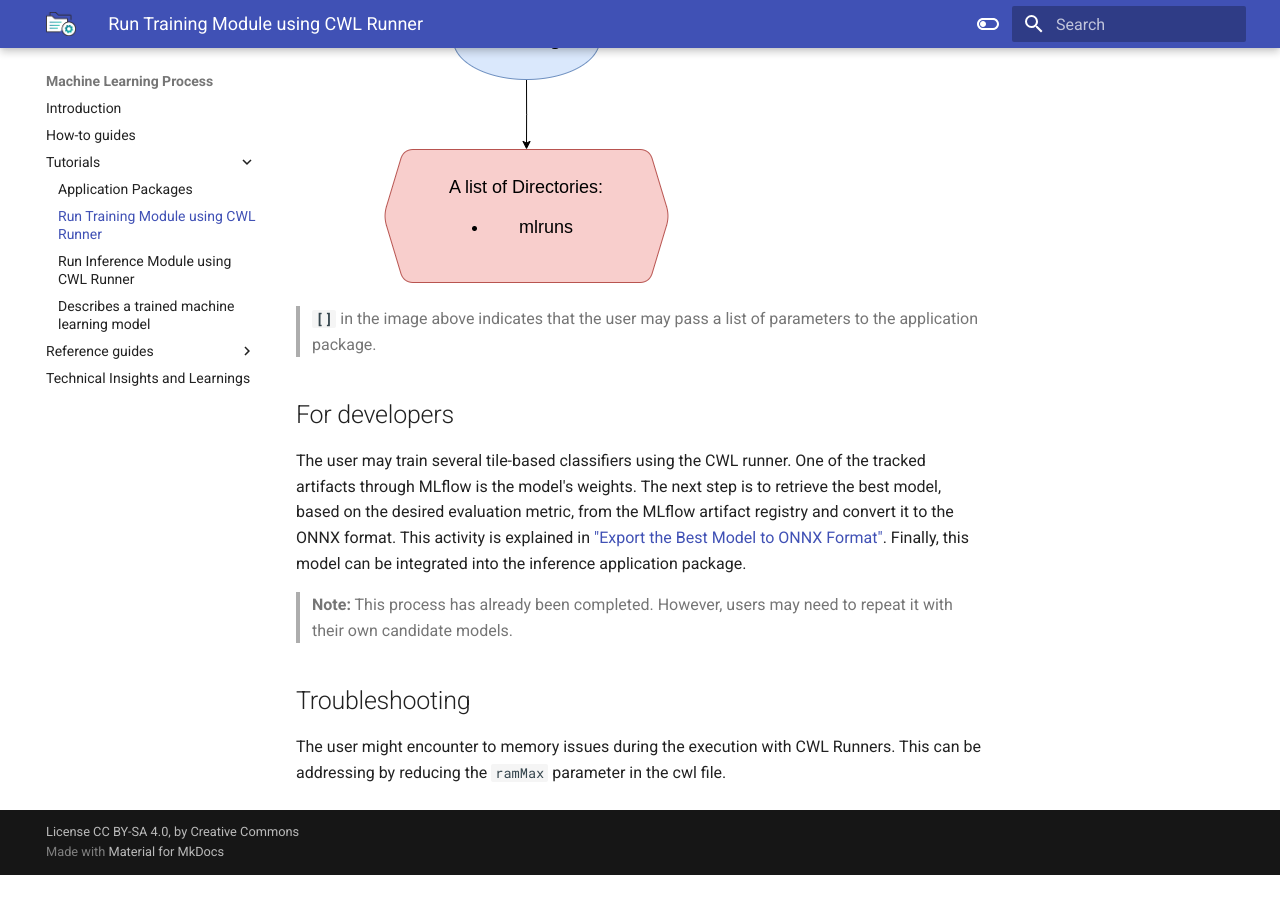
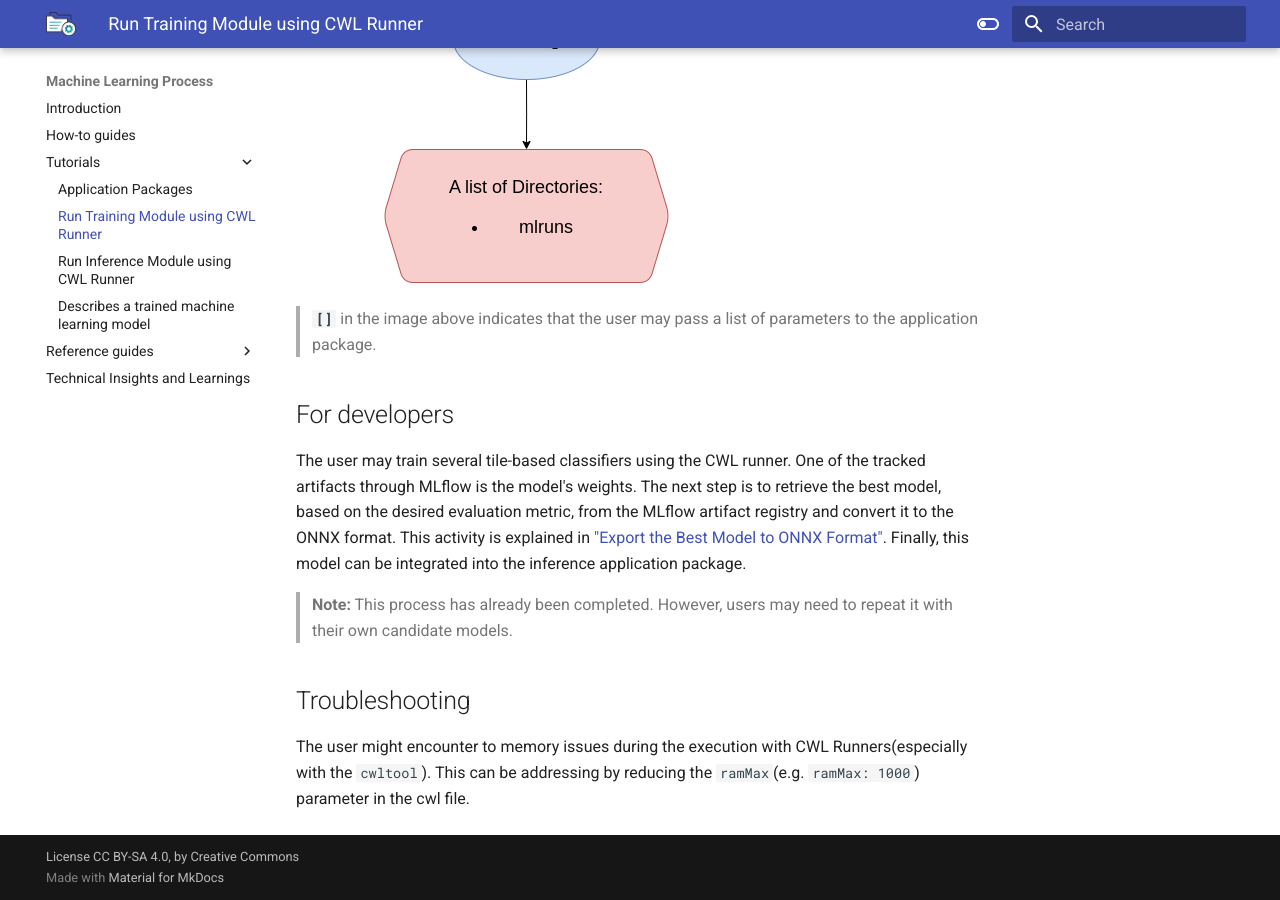
Before and after one commit to simonevaccari/machine-learning-process, an MkDocs documentation site: the page built from docs/training-cwl.md, in a window 1280 px wide and 900 px high, scrolled down 2471 px. Built offline with MkDocs 1.6.1 and Material for MkDocs 9.7.7, drawn with Linux system fonts in a browser that asks for light colours; before the commit the page ends 3346 px from its top, so only the background shows below that.

```diff
--- a/docs/training-cwl.md
+++ b/docs/training-cwl.md
@@ -74,4 +74,4 @@
 
 ## Troubleshooting
 
-The user might encounter to memory issues during the execution with CWL Runners. This can be addressing by reducing the `ramMax` parameter in the cwl file.
+The user might encounter to memory issues during the execution with CWL Runners(especially with the `cwltool`). This can be addressing by reducing the `ramMax`(e.g. `ramMax: 1000`) parameter in the cwl file.
```
Also changed, not shown: docs/inference-cwl.md (+1 -1 lines).
